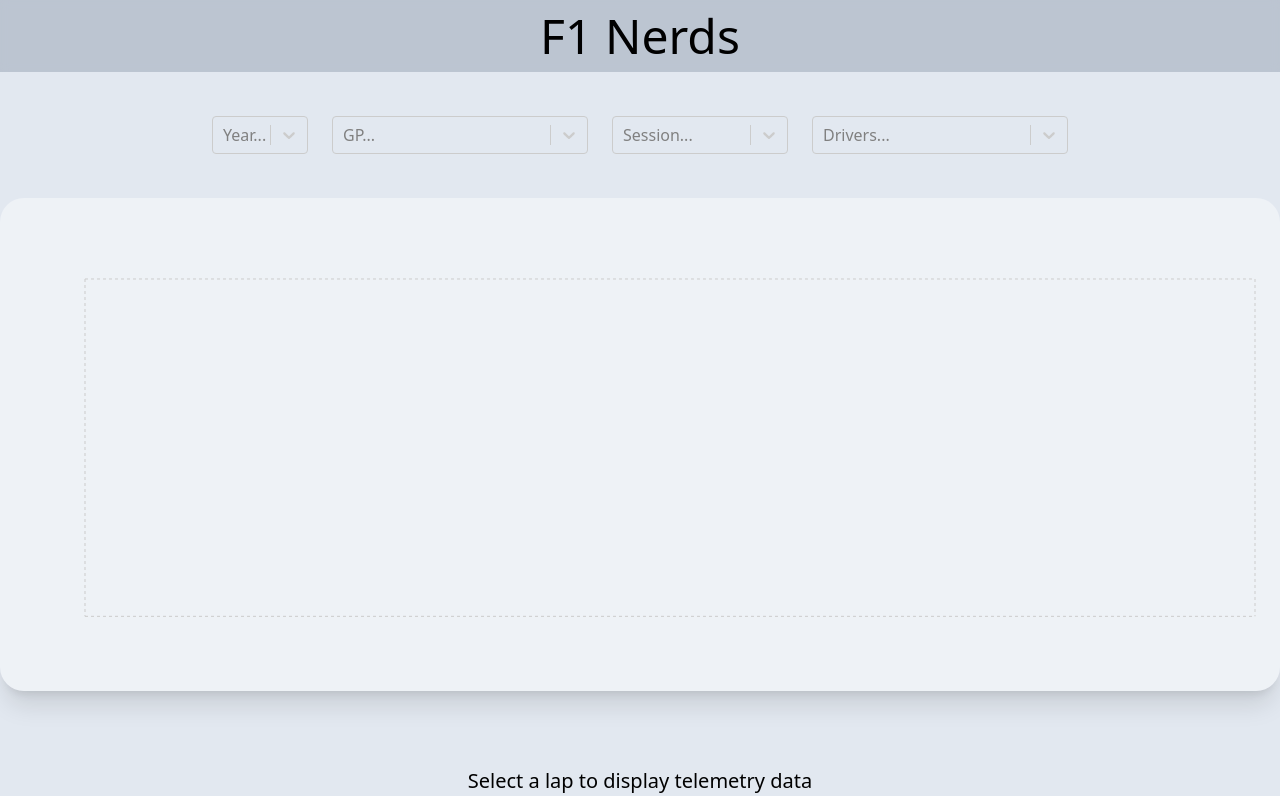
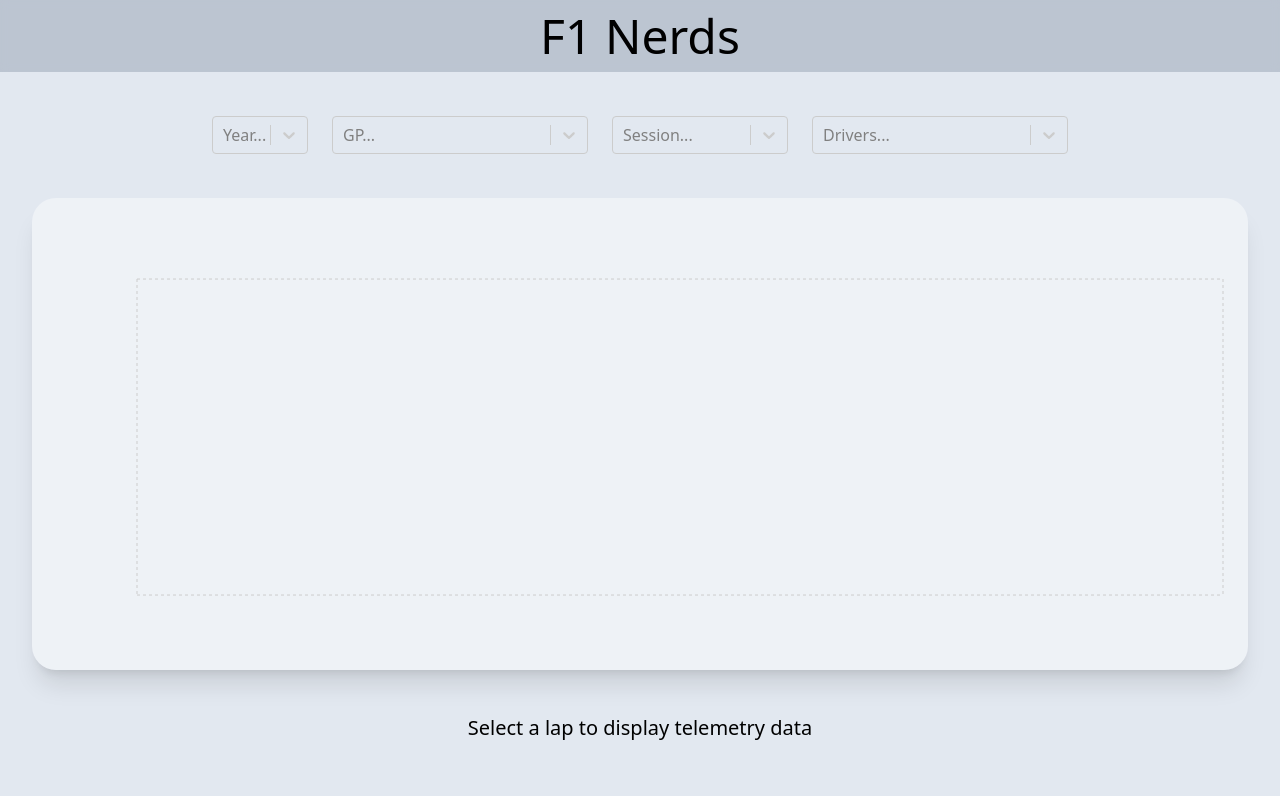
Before and after one commit to WeikeShi0730/f1-nerds-next, a Next.js app: page / in a window 1280 px wide. Shown: the top 796 px of the page. Built offline with nearby package versions, Linux system fonts and the light colour scheme.

Commit message:
fix container margin

```diff
--- a/components/lap-chart-graph.component.jsx
+++ b/components/lap-chart-graph.component.jsx
@@ -95,7 +95,7 @@
   return (
     <div className="w-full h-full">
       <ResponsiveContainer width="100%" aspect={3}>
-        <LineChart data={graphData}>
+        <LineChart>
           <CartesianGrid strokeDasharray="3 3" />
           <XAxis
             allowDuplicatedCategory={false}
@@ -106,6 +106,7 @@
             <Label value="Lap" offset={0} position="insideBottom" />
           </XAxis>
           <YAxis
+            width={80}
             tickFormatter={(lapTimeMilli) => msToTime(lapTimeMilli)}
             domain={["auto", "auto"]}
             label={{
--- a/components/lap-chart.component.jsx
+++ b/components/lap-chart.component.jsx
@@ -210,7 +210,7 @@
   });
 
   return (
-    <>
+    <div className="flex flex-col justify-center items-center mx-8">
       <div>{sessionDataLoading ? <Spinner /> : null}</div>
       <div className="flex flex-col lg:flex-row mx-8 my-10 justify-center items-center">
         <Select
@@ -272,7 +272,7 @@
           <LapChartGraph sessionDataWithId={sessionDataWithId} />
         </div>
       </div>
-    </>
+    </div>
   );
 };
 
--- a/components/telemetry.component.jsx
+++ b/components/telemetry.component.jsx
@@ -120,7 +120,7 @@
   };
 
   return (
-    <div className="flex flex-col justify-center items-center m-8">
+    <div className="flex flex-col justify-center items-center mx-8">
       {telemetryDataLoading ? <Spinner /> : null}
       <div className="text-xl p-1 mt-10 text-center">
         {condition ? (
```
